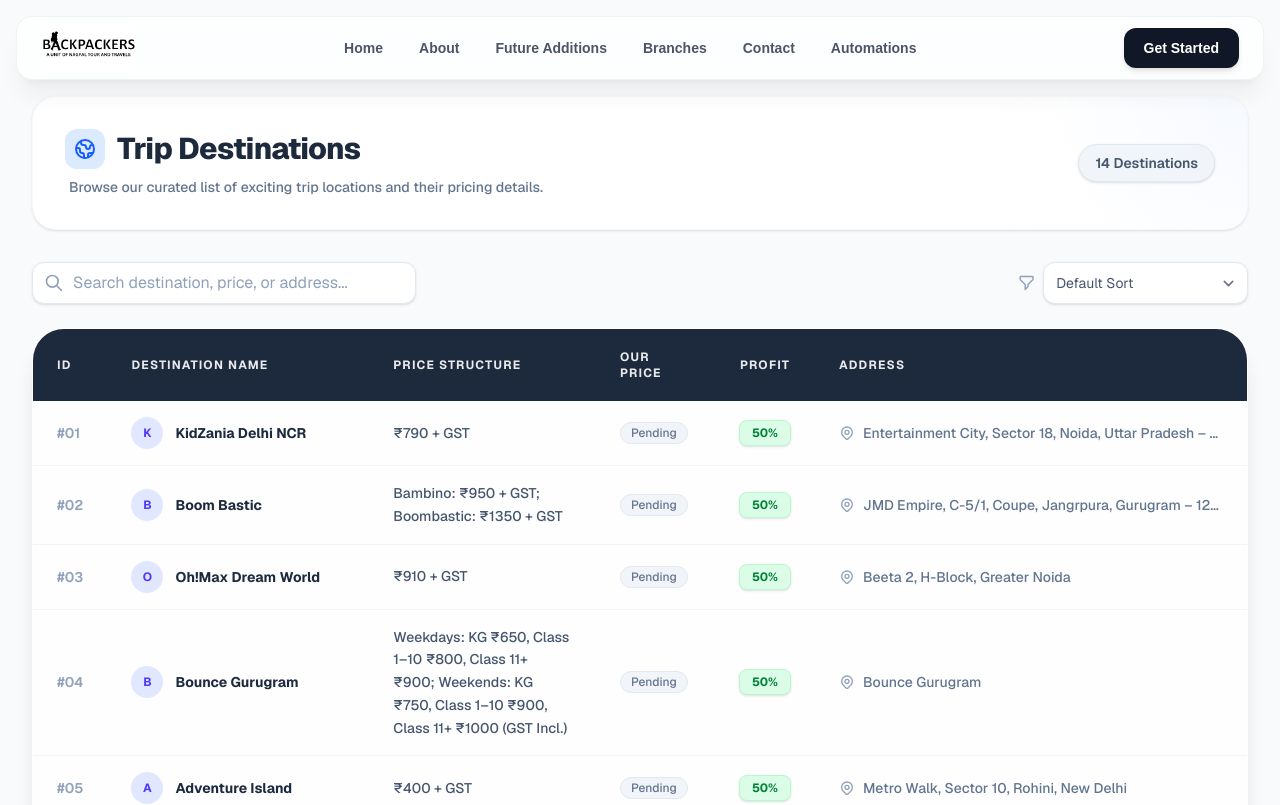
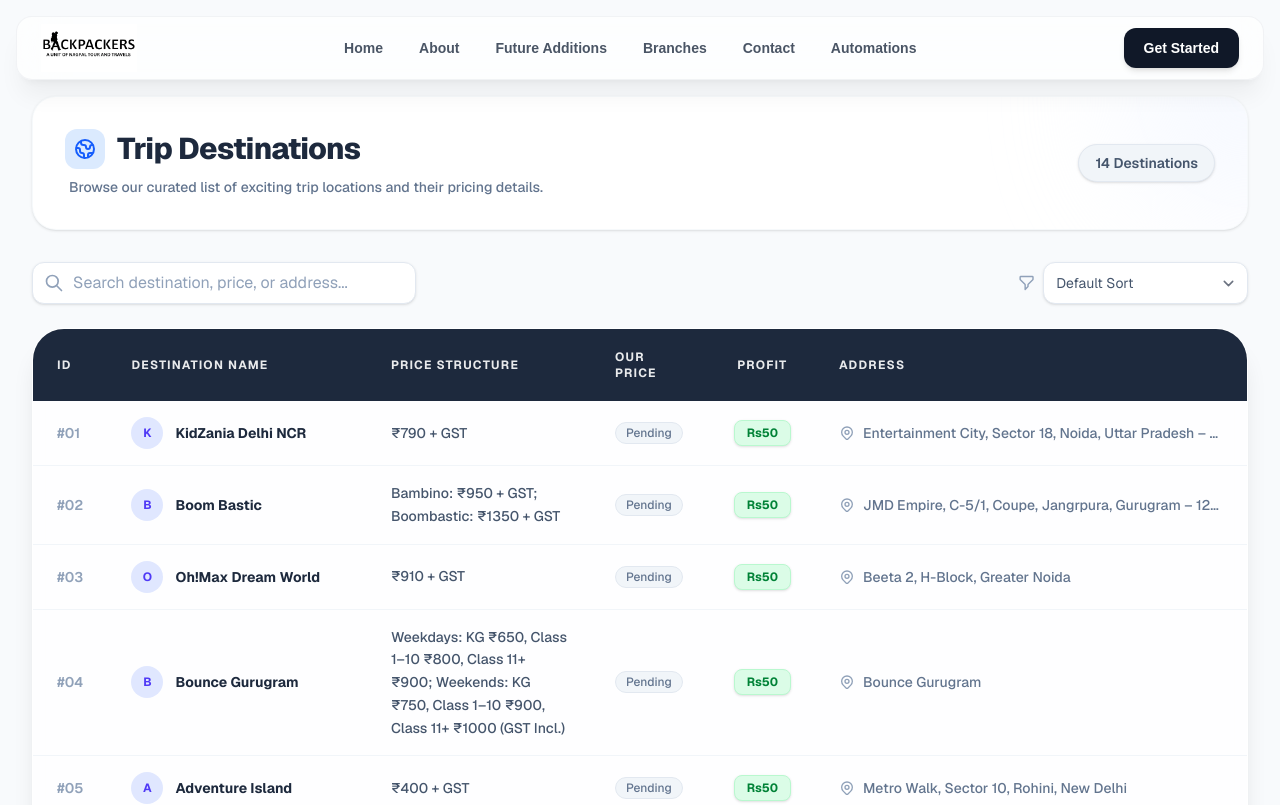
Before and after one commit to saurabhkuriyal/Checkpoint, a Next.js app: page /trips/destinations in a window 1280 px wide. Shown: the top 805 px of the page. Built offline with nearby package versions, Linux system fonts and the light colour scheme.

Commit message:
chnage profit percentage to INR

```diff
--- a/app/trips/destinations/page.tsx
+++ b/app/trips/destinations/page.tsx
@@ -174,7 +174,7 @@ export default function DestinationsPage() {
                                             </td>
                                             <td className="py-4 px-6 text-sm text-center">
                                                 <div className="inline-flex items-center justify-center px-3 py-1 bg-green-100 text-green-700 rounded-lg font-bold text-xs border border-green-200 shadow-sm group-hover:bg-green-500 group-hover:text-white transition-colors duration-300">
-                                                    {dest.profit}%
+                                                    Rs{dest.profit}
                                                 </div>
                                             </td>
                                             <td className="py-4 px-6 text-sm text-slate-500 font-medium">
```
